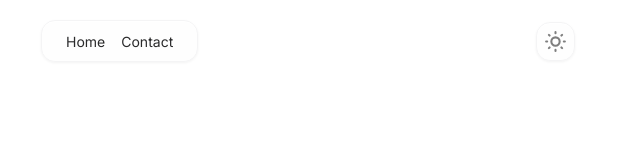
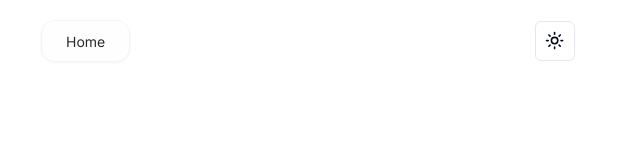
Before and after one commit to sammyteahan/personal-site, a Next.js app: page / in a window 1280 px wide. Shown: the top 160 px of the page, without its empty margins (332-972 px from the left). Built offline with nearby package versions, Linux system fonts and the light colour scheme.

Commit message:
Themes
Add light and dark theme with `next-themes` `ThemeProvider`

```diff
--- a/package.json
+++ b/package.json
@@ -14,6 +14,7 @@
     "clsx": "^2.0.0",
     "lucide-react": "^0.279.0",
     "next": "latest",
+    "next-themes": "^0.2.1",
     "react": "latest",
     "react-dom": "latest",
     "tailwind-merge": "^1.14.0",
--- a/src/app/layout.tsx
+++ b/src/app/layout.tsx
@@ -3,6 +3,7 @@ import type { Metadata } from 'next'
 import { Inter } from 'next/font/google'
 
 import { cn } from "@/lib/utils"
+import { ThemeProvider } from '@/components/theme-provider'
 
 const inter = Inter({ subsets: ['latin'] })
 
@@ -16,9 +17,16 @@ export default function RootLayout({
   children: React.ReactNode
 }) {
   return (
-    <html lang="en">
+    <html lang="en" suppressHydrationWarning>
       <body className={cn(inter.className, "mx-auto px-0")}>
-        {children}
+        <ThemeProvider
+          attribute="class"
+          defaultTheme="system"
+          enableSystem
+          disableTransitionOnChange
+        >
+          {children}
+        </ThemeProvider>
       </body>
     </html>
   )
--- a/src/app/page.tsx
+++ b/src/app/page.tsx
@@ -1,30 +1,28 @@
+"use client"
+
+import { useTheme } from "next-themes"
+import { Moon, Sun } from "lucide-react"
+
+import { Button } from "@/components/ui/button"
+
 export default function Home() {
+  const { theme, setTheme } = useTheme()
+
+  const toggleTheme = () => theme === 'light'
+    ? setTheme('dark')
+    : setTheme('light')
+
   return (
     <main className="h-[100vh] overflow-auto scrollbar-hide">
       <header className="flex max-w-[35rem] py-5 px-[13px] mx-auto w-full justify-between items-center">
         <div className="bg-[#ffffffe6] drop-shadow-sm dark:bg-[#252529] px-4 py-2 border rounded-[14px] dark:border-[#2a2a2b] border-[#f4f4f5] ">
           <a className="mx-2 text-[14px] hover:text-[#7e7e7e] hover:dark:text-[#7e7e7e] dark:text-[#E7E7E4] text-[#2a2a2b]">Home</a>
-          <a className="mx-2 text-[14px] hover:text-[#7e7e7e] hover:dark:text-[#7e7e7e] dark:text-[#E7E7E4] text-[#2a2a2b]">Contact</a>
         </div>
-        <div className="flex w-full justify-between">
-          <div className="bg-[#ffffffe6] ml-auto drop-shadow-sm dark:bg-[#252529] border dark:border-[#2a2a2b] border-[#f4f4f5] p-1.5 rounded-[14px] text-[#7e7e7e] dark:text-[#7e7e7e] text-2xl md:text-4xl">
-            <svg
-              stroke="currentColor"
-              fill="none"
-              stroke-width="2"
-              viewBox="0 0 24 24"
-              aria-hidden="true"
-              height="25"
-              width="25"
-              xmlns="http://www.w3.org/2000/svg"
-            >
-              <path
-                stroke-linecap="round"
-                strokeLinejoin="round"
-                d="M12 3v1m0 16v1m9-9h-1M4 12H3m15.364 6.364l-.707-.707M6.343 6.343l-.707-.707m12.728 0l-.707.707M6.343 17.657l-.707.707M16 12a4 4 0 11-8 0 4 4 0 018 0z">
-              </path>
-            </svg>
-          </div>
+        <div className="flex w-full justify-end">
+          <Button variant="outline" size="icon" onClick={toggleTheme}>
+            <Sun className="h-[1.2rem] w-[1.2rem] rotate-0 scale-100 transition-all dark:-rotate-90 dark:scale-0" />
+            <Moon className="absolute h-[1.2rem] w-[1.2rem] rotate-90 scale-0 transition-all dark:rotate-0 dark:scale-100" />
+          </Button>
         </div>
       </header>
     </main>
--- /dev/null
+++ b/src/components/theme-provider.tsx
@@ -0,0 +1,11 @@
+"use client"
+
+import * as React from 'react'
+import { ThemeProvider as NextThemesProvider } from 'next-themes'
+import { type ThemeProviderProps } from "next-themes/dist/types"
+
+function ThemeProvider({ children, ...props }: ThemeProviderProps) {
+  return <NextThemesProvider {...props}>{children}</NextThemesProvider>
+}
+
+export { ThemeProvider }
```
Also changed, not shown: 1 other file (tests, documents, lock files or other folders).
